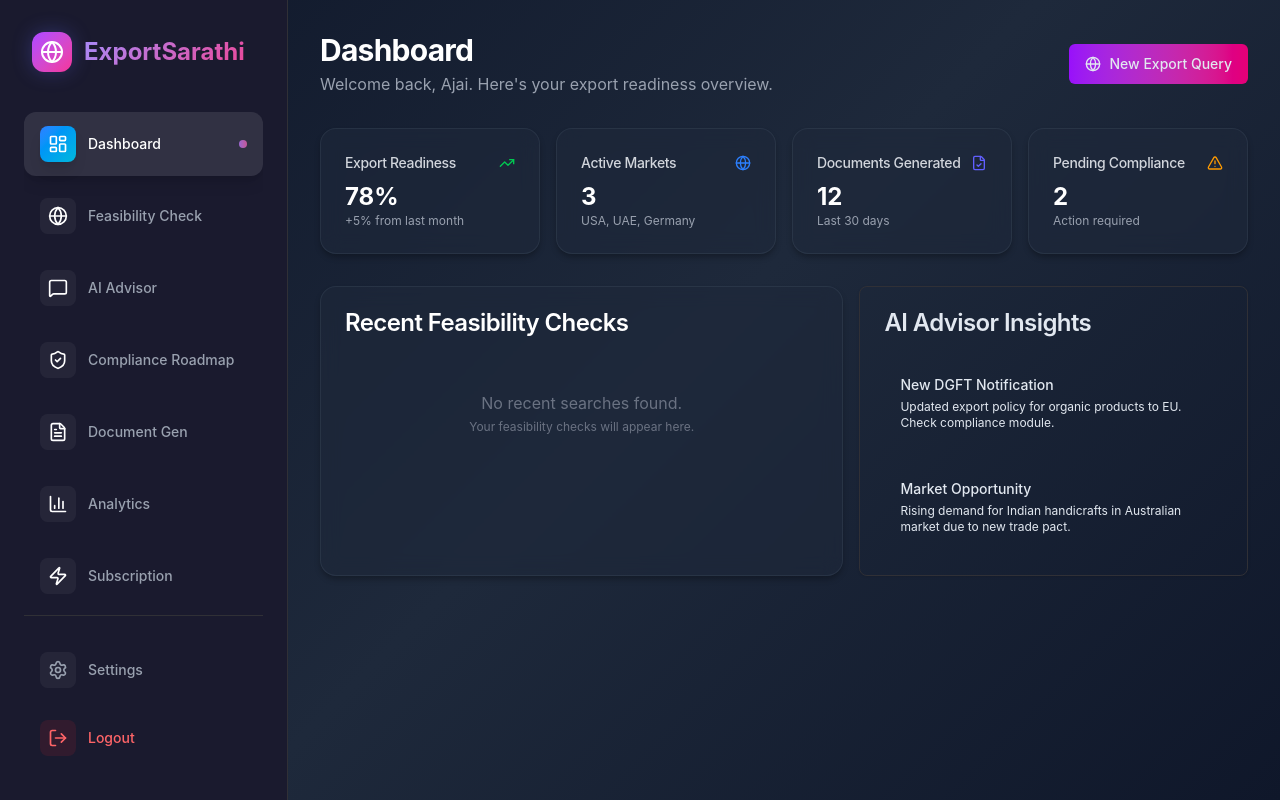
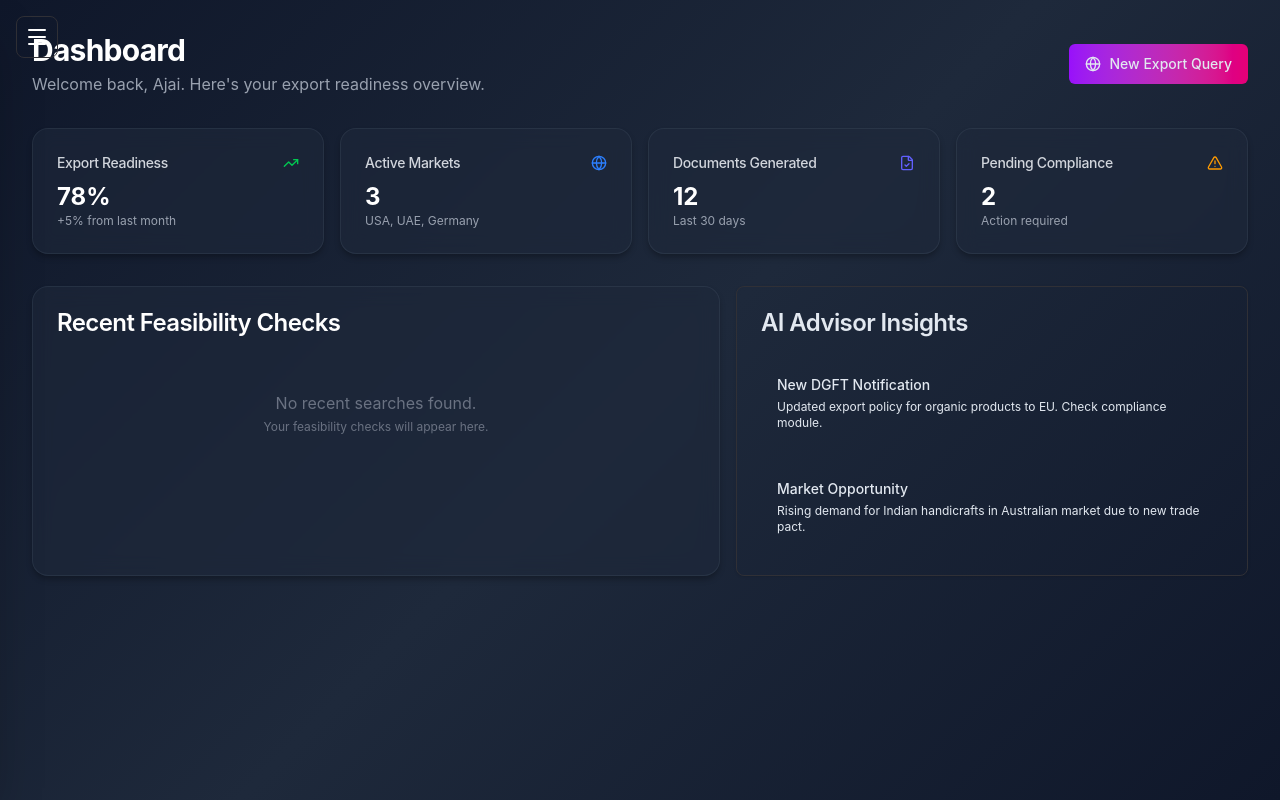
Before and after one commit to ajairaajvinayak/ExportSarathi, a Next.js app in the folder frontend/: page /dashboard in a window 1280 px wide. Built offline with nearby package versions, Linux system fonts and the light colour scheme.

Commit message:
Implement Amazon-style slide-out sidebar: Hidden by default, grouped categories, user header

```diff
--- a/frontend/app/dashboard/layout.tsx
+++ b/frontend/app/dashboard/layout.tsx
@@ -15,9 +15,10 @@ export default function DashboardLayout({
     return (
         <div className="flex h-screen overflow-hidden bg-background">
             {/* Mobile Menu Button */}
+            {/* Menu Button (Visible on all screens) */}
             <button
                 onClick={() => setSidebarOpen(true)}
-                className="fixed top-4 left-4 z-30 lg:hidden p-2 rounded-lg glass-panel border border-white/10 hover:bg-white/10 transition-colors"
+                className="fixed top-4 left-4 z-30 p-2 rounded-lg glass-panel border border-white/10 hover:bg-white/10 transition-colors"
             >
                 <Menu className="h-6 w-6 text-white" />
             </button>
--- a/frontend/components/sidebar.tsx
+++ b/frontend/components/sidebar.tsx
@@ -13,150 +13,122 @@ import {
     LogOut,
     ShieldCheck,
     Zap,
-    X
+    X,
+    UserCircle,
+    ChevronRight,
+    Menu
 } from "lucide-react"
 
-const sidebarItems = [
+// Grouped Menu Items
+const menuSections = [
     {
-        title: "Dashboard",
-        href: "/dashboard",
-        icon: LayoutDashboard,
-        gradient: "from-blue-500 to-cyan-500"
+        title: "Analytics & Insights",
+        items: [
+            { title: "Dashboard", href: "/dashboard", icon: LayoutDashboard },
+            { title: "Analytics", href: "/dashboard/analytics", icon: BarChart3 },
+        ]
     },
     {
-        title: "Feasibility Check",
-        href: "/dashboard/feasibility",
-        icon: Globe,
-        gradient: "from-green-500 to-emerald-500"
+        title: "Tools & Services",
+        items: [
+            { title: "Feasibility Check", href: "/dashboard/feasibility", icon: Globe },
+            { title: "AI Advisor", href: "/dashboard/advisor", icon: MessageSquare },
+            { title: "Compliance Roadmap", href: "/dashboard/compliance", icon: ShieldCheck },
+            { title: "Document Gen", href: "/dashboard/documents", icon: FileText },
+        ]
     },
     {
-        title: "AI Advisor",
-        href: "/dashboard/advisor",
-        icon: MessageSquare,
-        gradient: "from-yellow-500 to-orange-500"
-    },
-    {
-        title: "Compliance Roadmap",
-        href: "/dashboard/compliance",
-        icon: ShieldCheck,
-        gradient: "from-purple-500 to-pink-500"
-    },
-    {
-        title: "Document Gen",
-        href: "/dashboard/documents",
-        icon: FileText,
-        gradient: "from-orange-500 to-red-500"
-    },
-    {
-        title: "Analytics",
-        href: "/dashboard/analytics",
-        icon: BarChart3,
-        gradient: "from-indigo-500 to-purple-500"
-    },
-    {
-        title: "Subscription",
-        href: "/dashboard/subscription",
-        icon: Zap,
-        gradient: "from-yellow-400 to-amber-600"
-    },
+        title: "Account & Settings",
+        items: [
+            { title: "Subscription", href: "/dashboard/subscription", icon: Zap },
+            { title: "Settings", href: "/settings", icon: Settings },
+        ]
+    }
 ]
 
 interface SidebarProps {
-    isOpen?: boolean
-    onClose?: () => void
+    isOpen: boolean
+    onClose: () => void
 }
 
-export function Sidebar({ isOpen = true, onClose }: SidebarProps) {
+export function Sidebar({ isOpen, onClose }: SidebarProps) {
     const pathname = usePathname()
-
-    const handleLinkClick = () => {
-        // Close sidebar on mobile when a link is clicked
-        if (onClose) {
-            onClose()
-        }
-    }
 
     return (
         <>
-            {/* Mobile Overlay */}
-            {isOpen && onClose && (
+            {/* Overlay */}
             <div
-                    className="fixed inset-0 bg-black/50 z-40 lg:hidden"
+                className={cn(
+                    "fixed inset-0 bg-black/80 z-40 transition-opacity duration-300 backdrop-blur-sm",
+                    isOpen ? "opacity-100" : "opacity-0 pointer-events-none"
+                )}
                 onClick={onClose}
             />
-            )}
 
-            {/* Sidebar */}
+            {/* Sidebar Drawer */}
             <div className={cn(
-                "fixed lg:static inset-y-0 left-0 z-50 flex h-screen w-72 flex-col bg-[#1a1a2e] border-r border-white/10 px-6 py-8 transition-transform duration-300 ease-in-out",
-                !isOpen && onClose && "-translate-x-full lg:translate-x-0"
+                "fixed inset-y-0 left-0 z-50 w-80 bg-[#1a1a2e] shadow-2xl transform transition-transform duration-300 ease-in-out flex flex-col border-r border-white/10",
+                isOpen ? "translate-x-0" : "-translate-x-full"
             )}>
-                {/* Close button for mobile */}
-                {onClose && (
+                {/* Header - Amazon Style */}
+                <div className="bg-[#131921] px-6 py-5 flex items-center justify-between shrink-0">
+                    <div className="flex items-center gap-3">
+                        <UserCircle className="h-8 w-8 text-white" />
+                        <h2 className="text-xl font-bold text-white">Hello, Ajai</h2>
+                    </div>
                     <button
                         onClick={onClose}
-                        className="absolute top-4 right-4 lg:hidden p-2 rounded-lg hover:bg-white/10 transition-colors"
+                        className="p-1 rounded-full hover:bg-white/10 transition-colors"
                     >
                         <X className="h-6 w-6 text-white" />
                     </button>
-                )}
+                </div>
 
-                <Link href="/" className="flex items-center gap-3 px-2 mb-10 hover:opacity-80 transition-opacity cursor-pointer">
-                    <div className="h-10 w-10 rounded-xl bg-gradient-to-br from-purple-500 to-pink-500 flex items-center justify-center glow-effect">
-                        <Globe className="h-6 w-6 text-white" />
-                    </div>
-                    <span className="text-2xl font-bold gradient-text">ExportSarathi</span>
-                </Link>
-
-                <div className="flex-1 space-y-2 overflow-y-auto">
-                    {sidebarItems.map((item) => {
+                {/* Scrollable Content */}
+                <div className="flex-1 overflow-y-auto py-4">
+                    {menuSections.map((section, idx) => (
+                        <div key={idx} className="mb-6">
+                            <h3 className="px-6 mb-2 text-sm font-bold text-white uppercase tracking-wider">
+                                {section.title}
+                            </h3>
+                            <ul>
+                                {section.items.map((item) => {
                                     const isActive = pathname === item.href
                                     return (
+                                        <li key={item.href}>
                                             <Link
-                                key={item.href}
                                                 href={item.href}
-                                onClick={handleLinkClick}
+                                                onClick={onClose}
                                                 className={cn(
-                                    "group flex items-center gap-3 rounded-xl px-4 py-3.5 text-sm font-medium transition-all duration-300",
-                                    isActive
-                                        ? "glass-panel bg-white/10 text-white shadow-lg"
-                                        : "text-gray-400 hover:text-white hover:bg-white/5"
+                                                    "flex items-center justify-between px-6 py-3 text-gray-300 hover:bg-white/5 hover:text-white transition-colors group",
+                                                    isActive && "bg-white/10 text-white border-l-4 border-purple-500 pl-5"
                                                 )}
                                             >
-                                <div className={cn(
-                                    "h-9 w-9 rounded-lg flex items-center justify-center transition-all duration-300",
-                                    isActive
-                                        ? `bg-gradient-to-br ${item.gradient} shadow-lg`
-                                        : "bg-white/5 group-hover:bg-white/10"
-                                )}>
-                                    <item.icon className="h-5 w-5 text-white" />
+                                                <div className="flex items-center gap-3">
+                                                    <item.icon className={cn("h-5 w-5", isActive ? "text-purple-400" : "text-gray-400 group-hover:text-white")} />
+                                                    <span className="font-medium">{item.title}</span>
                                                 </div>
-                                <span className="flex-1">{item.title}</span>
-                                {isActive && (
-                                    <div className="h-2 w-2 rounded-full bg-gradient-to-r from-purple-400 to-pink-400 animate-pulse"></div>
-                                )}
+                                                <ChevronRight className="h-4 w-4 text-gray-500 group-hover:text-white" />
                                             </Link>
+                                        </li>
                                     )
                                 })}
+                            </ul>
+                            {idx < menuSections.length - 1 && (
+                                <div className="my-4 border-t border-white/10 mx-6" />
+                            )}
                         </div>
+                    ))}
 
-                <div className="border-t border-white/10 pt-6 space-y-2">
-                    <Link
-                        href="/settings"
-                        onClick={handleLinkClick}
-                        className="flex items-center gap-3 rounded-xl px-4 py-3 text-sm font-medium text-gray-400 hover:text-white hover:bg-white/5 transition-all duration-300"
-                    >
-                        <div className="h-9 w-9 rounded-lg bg-white/5 flex items-center justify-center">
-                            <Settings className="h-5 w-5" />
+                    {/* Logout Section */}
+                    <div className="border-t border-white/10 pt-4 mt-2">
+                        <button className="w-full flex items-center justify-between px-6 py-3 text-red-400 hover:bg-red-500/10 transition-colors group">
+                            <div className="flex items-center gap-3">
+                                <LogOut className="h-5 w-5" />
+                                <span className="font-medium">Sign Out</span>
                             </div>
-                        Settings
-                    </Link>
-                    <button className="flex w-full items-center gap-3 rounded-xl px-4 py-3 text-sm font-medium text-red-400 hover:text-red-300 hover:bg-red-500/10 transition-all duration-300">
-                        <div className="h-9 w-9 rounded-lg bg-red-500/10 flex items-center justify-center">
-                            <LogOut className="h-5 w-5" />
+                        </button>
                     </div>
-                        Logout
-                    </button>
                 </div>
             </div>
         </>
```
Lines whose indentation alone changed are shown as unchanged.
